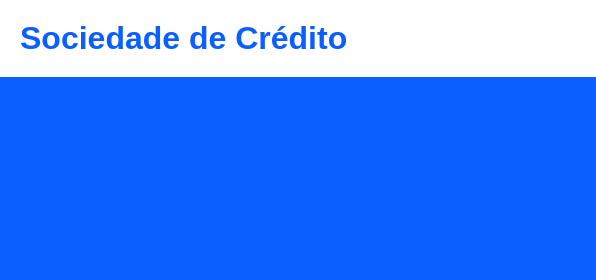
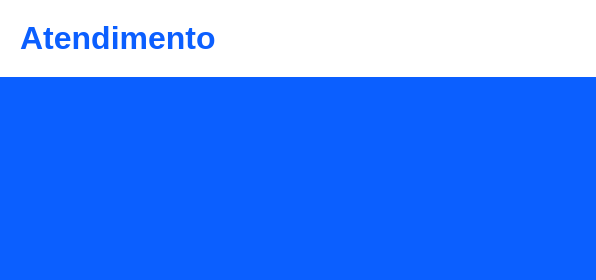
Before and after one commit to HFcorretora/hrefazul, a plain HTML site: page index.html in a window 1280 px wide. Shown: the top 280 px of the page, 0-596 px from the left. Drawn offline with nearby package versions, Linux system fonts and the light colour scheme; files that its build step writes are made by us from their sources.

Commit message:
Update index.html

```diff
--- a/index.html
+++ b/index.html
@@ -132,7 +132,7 @@
     }
     </script>
   <div class="menu">
-    <a href="#" class="logo">Sociedade de Crédito</a>
+    <a href="#" class="logo">Atendimento</a>
     <div class="menu-icon" onclick="toggleMenu()">☰</div>
     <ul class="categoria">
       <li><a href="#sobre">Sobre</a></li>
```
